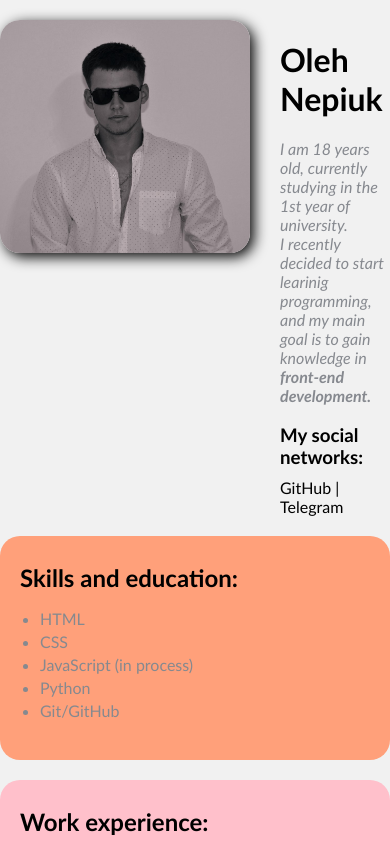
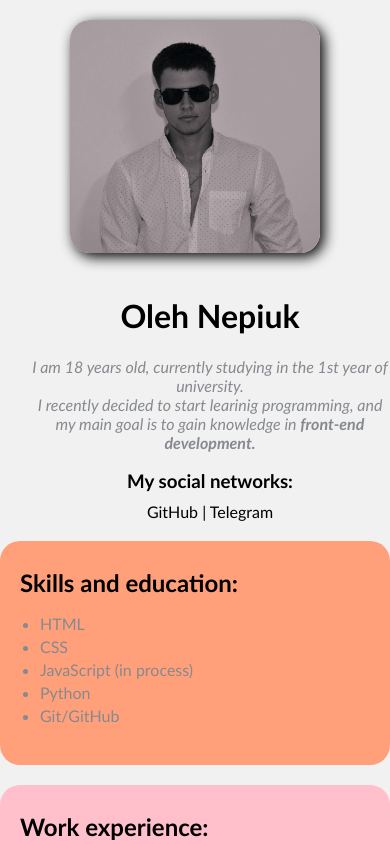
Before and after one commit to gtailde/rsschool-cv, a plain HTML site: page index.html in a window 390 px wide. Shown: the top 844 px of the page. Drawn offline with Linux system fonts and the light colour scheme.

Commit message:
fix: problem with adaptive

```diff
--- a/style.css
+++ b/style.css
@@ -4,7 +4,7 @@ body{
     font-weight: normal ;
     font-family: 'Gill Sans', 'Gill Sans MT', Calibri, 'Trebuchet MS', sans-serif;
     color: black;
-    max-width: 800px;
+    max-width: 700px;
     margin: auto;
 
 }
@@ -89,6 +89,12 @@ h1{
     margin-bottom: 20px;
 }
 
+@media(max-width: 700px) {
+    .me {
+        display: block;
+        text-align: center;
+    }
+}
 
 .Languages{
     background-color: lightblue;
```
Also changed, not shown: index.html (+1 -2 lines), 1 other file.
